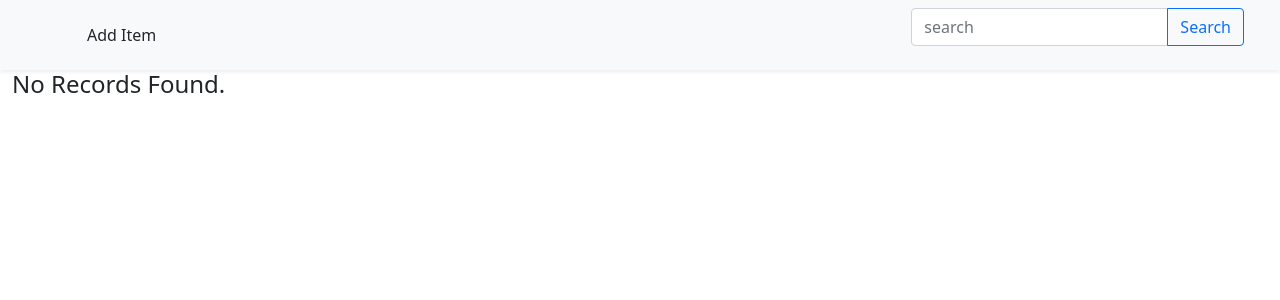
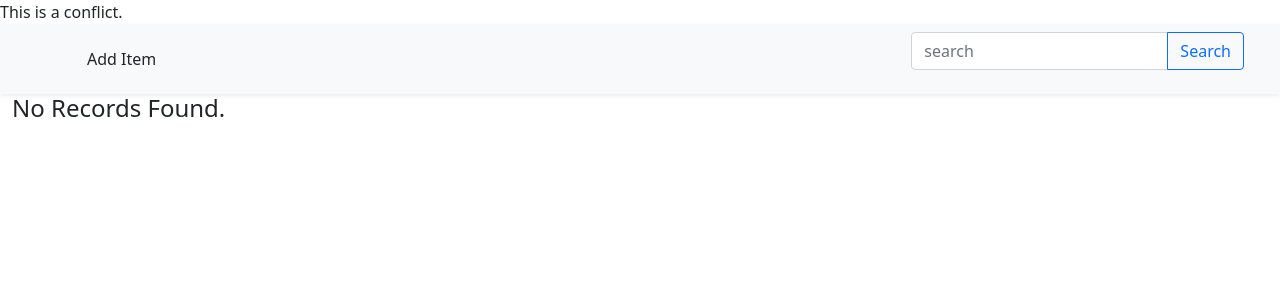
Before and after one commit to rallagas/lecture2, a PHP site: page / in a window 1280 px wide. Shown: the top 300 px of the page. Run offline with PHP 8.4, Linux system fonts and the light colour scheme; data that the repository does not hold is empty; some libraries are stand-ins or nearby versions.

Commit message:
Update index.php

```diff
--- a/index.php
+++ b/index.php
@@ -1,5 +1,6 @@
 <?php
 include_once "includes/db_conn.php";
+echo "This is a conflict.";
 $searchkey="";
 if (isset($_GET['searchkey'])){
     $searchkey=htmlentities($_GET['searchkey']);
```
